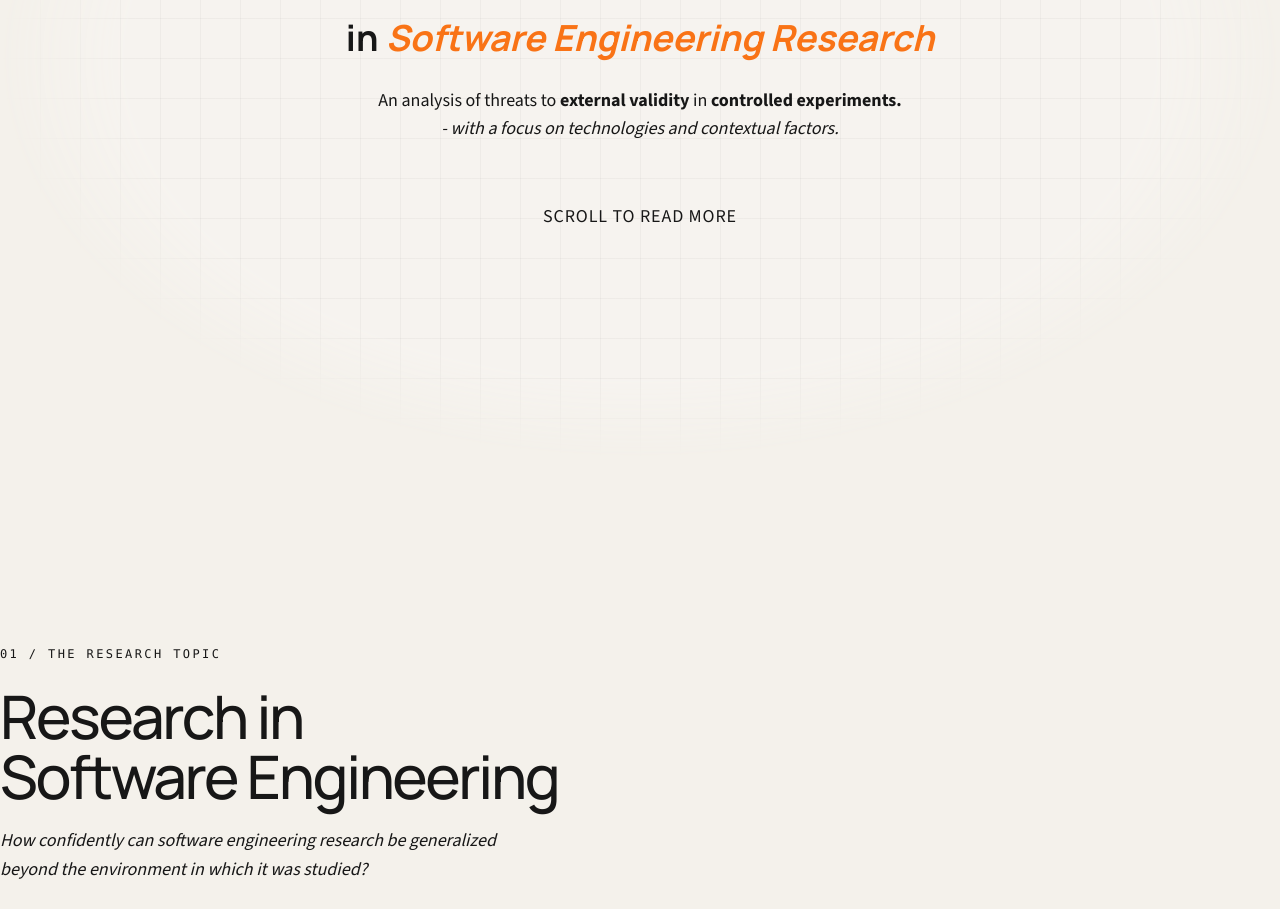
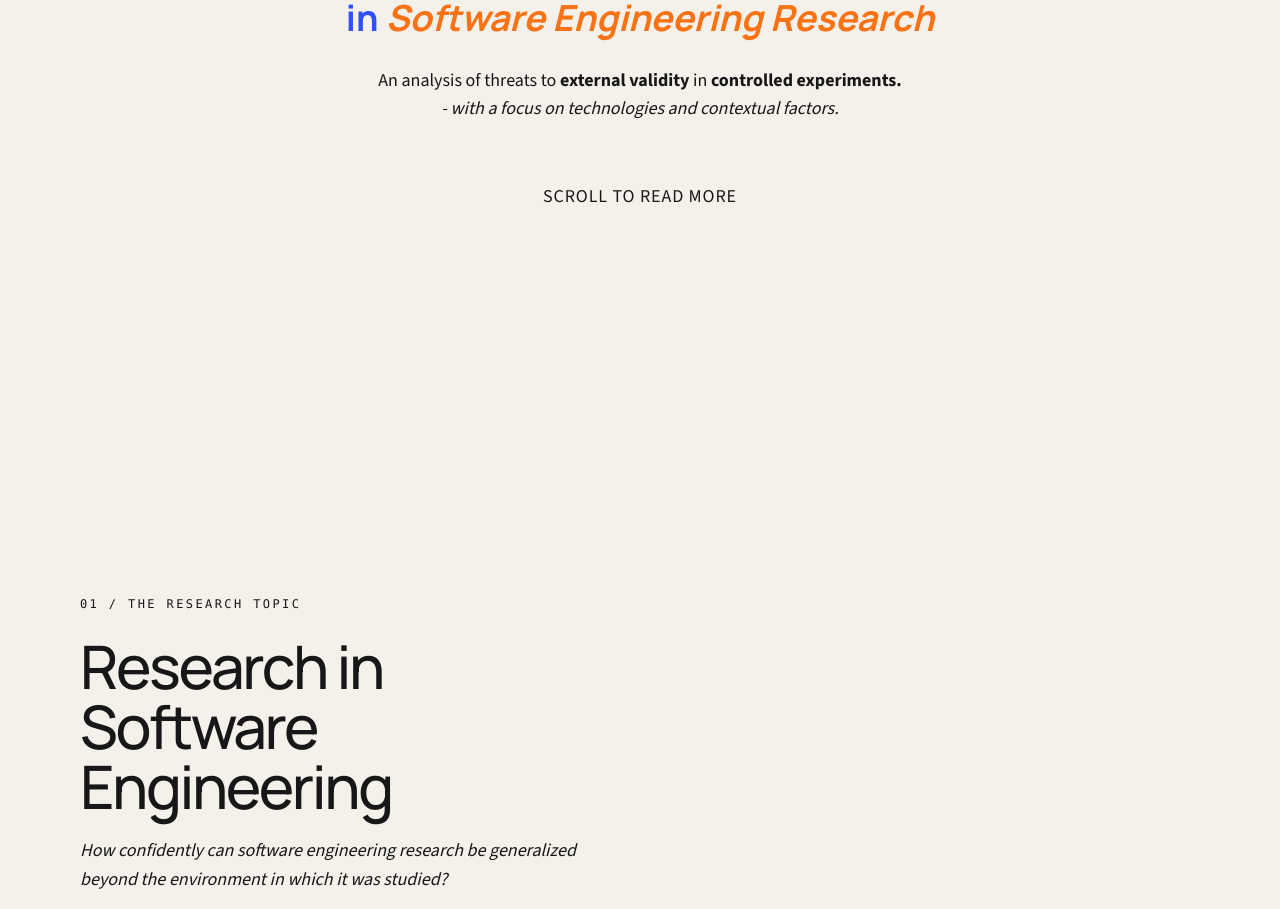
Before and after one commit to danny1401/master-thesis-blog, a Next.js app in the folder finwise-landing-page/: page / in a window 1280 px wide. Shown: the part 362-1271 px from the top of the page. Built offline with nearby package versions, Linux system fonts and the light colour scheme.

Commit message:
Feature: - Small adjustments to CSS - Added extra data - Added global css variable "section" and "secondary"

```diff
--- a/finwise-landing-page/src/components/Conclusion.tsx
+++ b/finwise-landing-page/src/components/Conclusion.tsx
@@ -10,7 +10,7 @@ const Conclusion: React.FC = () => {
           Generalization isn&apos;t just about whether an experiment works.
           <br />
           <i>
-            It&apos;s about where, for whom, and under which conditions it works.
+            It&apos;s about where, for whom, and under which conditions it works and can apply to.
           </i>
       </div>
     </section>
--- a/finwise-landing-page/src/components/Hero.tsx
+++ b/finwise-landing-page/src/components/Hero.tsx
@@ -8,31 +8,30 @@ const Hero: React.FC = () => {
   return (
     <section
       id="hero"
-      className="relative flex min-h-screen items-center justify-center text-center mt-5 px-10"
+      className="relative flex h-full sm:min-h-screen items-center justify-center text-left sm:text-center"
     >
       {/* Background */}
       <HeroGrid />
 
-      <div className="flex flex-col gap-y-3 max-w-lg md:max-w-6xl text-foreground">
-        <p className="block md:hidden text-xs md:text-base text-primary uppercase font-semibold tracking-wider">
+      <div className="flex flex-col gap-y-3 w-full max-w-lg md:max-w-6xl text-foreground my-32 sm:my-5 px-6 sm:px-10">
+        <p className="block md:hidden text-sm md:text-base text-primary uppercase font-semibold tracking-wider">
           {heroDetails.projecttype}
         </p>
         <p className="hidden md:block whitespace-nowrap text-xs md:text-base text-primary uppercase font-semibold tracking-wider">
           {heroDetails.projectcategory}
         </p>
         <div className="md:leading-tight font-bold mt-3">
-          <h1 className="text-3xl sm:text-4xl md:text-6xl lg:text-7xl mb-0 sm:mb-1 md:mb-3 whitespace-nowrap">
+          <h1 className="text-3xl sm:text-4xl md:text-6xl lg:text-7xl mb-0 sm:mb-1 md:mb-3 whitespace-nowrap text-secondary">
             {heroDetails.heading1}
           </h1>
-          <h1 className="text-xl sm:text-2xl md:text-4xl">
+          <h1 className="text-xl sm:text-2xl md:text-4xl text-secondary">
             in <span className="text-primary italic whitespace-nowrap">Software Engineering Research</span>
           </h1>
         </div>
-        <div className="flex flex-col text-sm sm:text-base md:text-lg mt-4 sm:mt-4 space-y-2 sm:space-y-0">
-          <span className="whitespace-nowrap">
-            An analysis of threats to <b>external validity</b> in <b>controlled experiments.</b>
+        <div className="flex flex-col text-base md:text-lg mt-4 sm:mt-4 space-y-2 sm:space-y-0">
+          <span>An analysis of threats to <b>external validity</b> in <b>controlled experiments.</b>
           </span>
-          <span className="italic whitespace-nowrap">
+          <span className="italic">
             - with a focus on technologies and contextual factors.
           </span>
         </div>
--- a/finwise-landing-page/src/components/HeroGrid.tsx
+++ b/finwise-landing-page/src/components/HeroGrid.tsx
@@ -28,7 +28,7 @@ const HeroGrid: React.FC = () => {
   }, []);
 
   return (
-    <div className="absolute left-0 top-0 bottom-0 -z-10 w-full">
+    <div className="hidden sm:absolute left-0 top-0 bottom-0 -z-10 w-full">
       {isDarkMode ? (
         /* Dark Mode Container */
         <div className={`${baseClasses} bg-[linear-gradient(to_right,#d8d8d812_1px,transparent_1px),linear-gradient(to_bottom,#d8d8d812_1px,transparent_1px)]`} />
--- a/finwise-landing-page/src/components/ScrollyGrid.tsx
+++ b/finwise-landing-page/src/components/ScrollyGrid.tsx
@@ -101,8 +101,8 @@ export default function ScrollyGrid() {
   return (
     <>
       {/* DESKTOP SCROLLING CONTENT AND STICKY VISUAL */}
-      <div className="mx-auto hidden lg:grid lg:max-w-5xl lg:grid-cols-2 lg:gap-16 xl:max-w-7xl">
-        <div className="desktop-scroll-sections">
+      <div className="mx-auto hidden lg:grid max-w-screen-lg grid-cols-2 gap-10 px-10  xl:px-20 xl:max-w-screen-2xl">
+        <div>
           {sections.map((section, index) => {
             const Section = section.component;
 
@@ -112,7 +112,7 @@ export default function ScrollyGrid() {
                 ref={(element) => {
                   triggerRefs.current[index] = element;
                 }}
-                className="desktop-scroll-section flex min-h-screen items-center py-10"
+                className="flex min-h-screen items-center"
               >
                 {renderSection(Section, "left")}
               </div>
@@ -123,7 +123,7 @@ export default function ScrollyGrid() {
         <div className="sticky top-0 h-screen py-10">
           <div
             key={sections[activeIndex].id}
-            className="desktop-active-section h-full animate-section-in"
+            className="flex flex-col justify-center h-full animate-section-in"
           >
             {renderSection(ActiveSection, "right")}
           </div>
--- a/finwise-landing-page/src/data/thesis.ts
+++ b/finwise-landing-page/src/data/thesis.ts
@@ -1,6 +1,9 @@
 export const thesisData = {
   articles: 81,
   experiments: 150,
+  segment: null,
+  threats: 291,
+
   replications: 48,
 
   segmentCategories: [
@@ -16,5 +19,5 @@ export const thesisData = {
     { name: "Differentiated", count: 5 },
     { name: "Internal", count: 10 },
     { name: "External", count: 2 },
-  ]
-}
+  ],
+};
--- a/finwise-landing-page/tailwind.config.ts
+++ b/finwise-landing-page/tailwind.config.ts
@@ -13,11 +13,11 @@ const config: Config = {
         background: "var(--background)",
         foreground: "var(--foreground)",
         primary: "var(--primary)",
-        secondary: "var(--secondary)",
+        "secondary": "var(--secondary)",
         "primary-accent": "var(--primary-accent)",
         "foreground-accent": "var(--foreground-accent)",
         "hero-background": "var(--hero-background)",
-        "section": "var(--section)",
+        section: "var(--section)",
         "section-accent": "var(--section-accent)",
       },
     },
```
